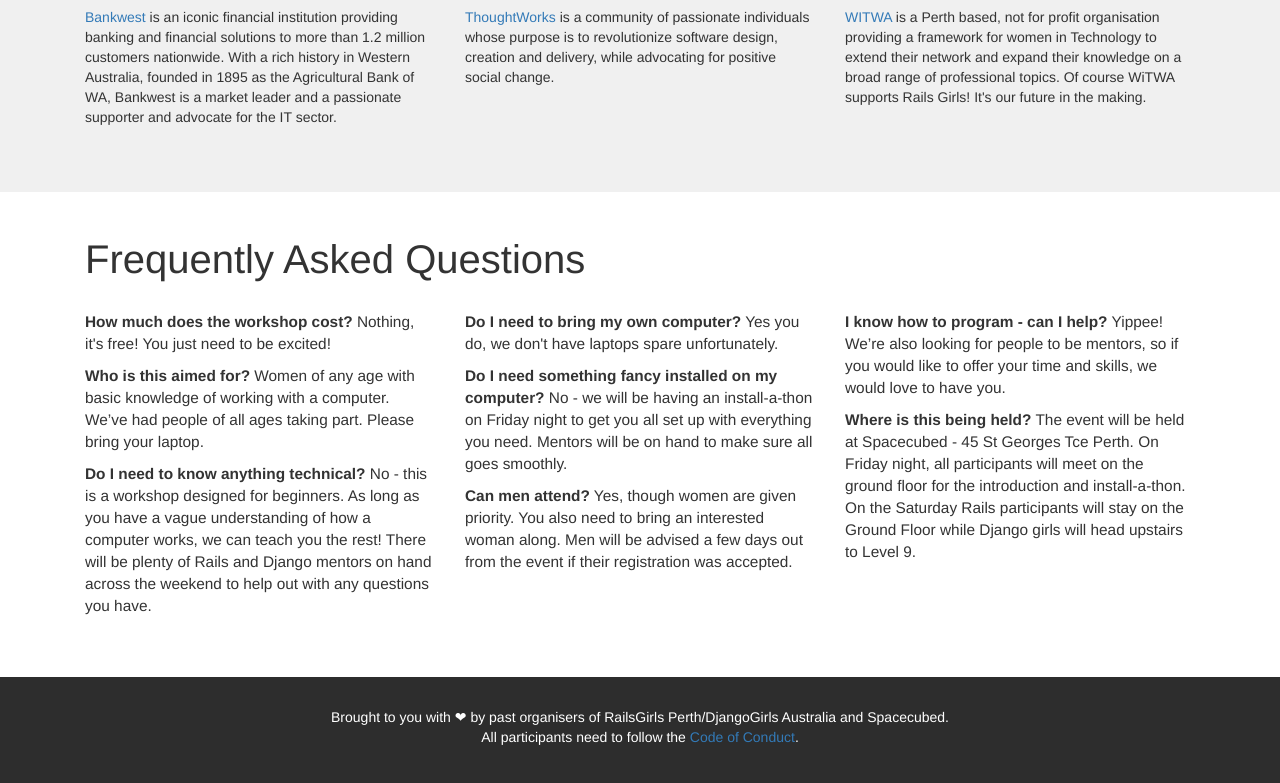
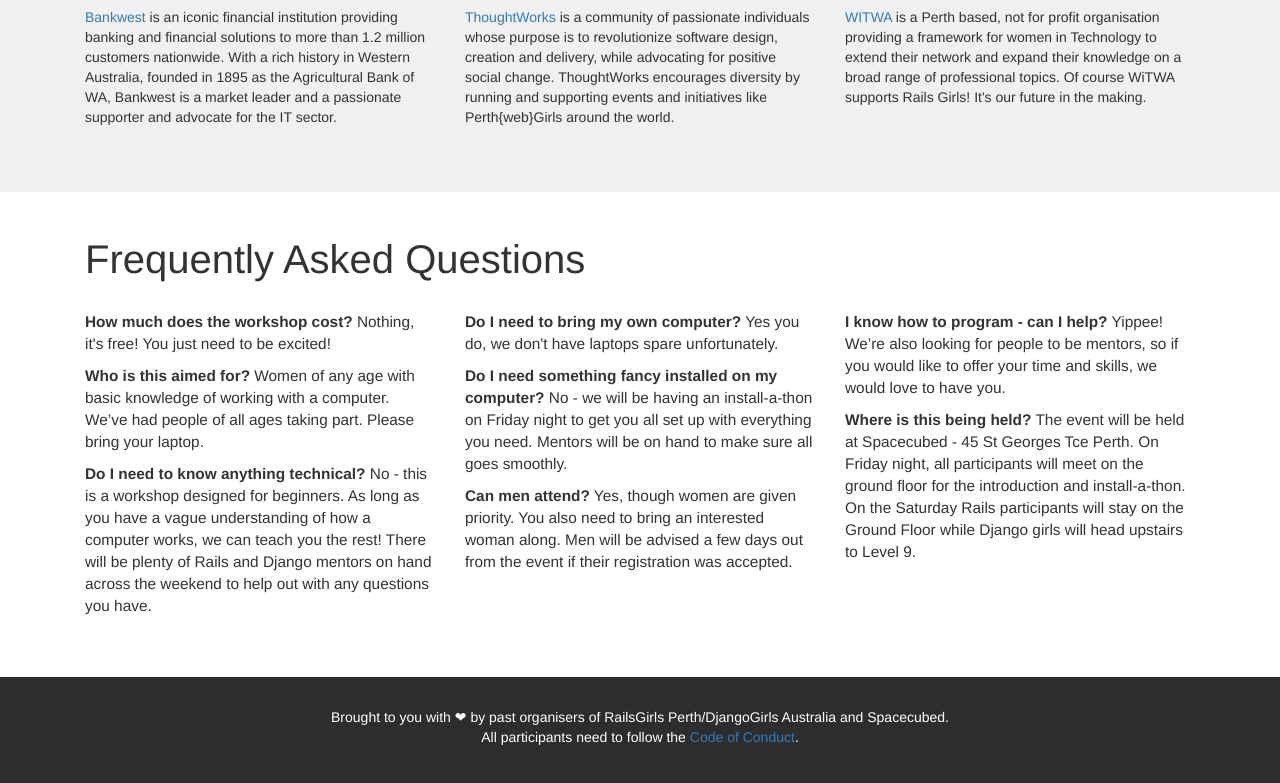
Before and after one commit to elena/perthwebgirlswebsite, a plain HTML site: page index.html in a window 1280 px wide. Shown: the part 1150-1933 px from the top of the page. Drawn offline with nearby package versions, Linux system fonts and the light colour scheme.

Commit message:
Added additional text to the ThoughtWorks description
“ThoughtWorks encourages diversity by running and supporting events and
initiatives like Perth{web}Girls around the world.”

```diff
--- a/index.html
+++ b/index.html
@@ -94,7 +94,7 @@
 
         <div class="col-lg-4">
           <img src="tw-magenta.png" class="img-responsive center-block">
-          <p><a href="http://thoughtworks.com">ThoughtWorks</a> is a community of passionate individuals whose purpose is to revolutionize software design, creation and delivery, while advocating for positive social change.</p>
+          <p><a href="http://thoughtworks.com">ThoughtWorks</a> is a community of passionate individuals whose purpose is to revolutionize software design, creation and delivery, while advocating for positive social change. ThoughtWorks encourages diversity by running and supporting events and initiatives like Perth{web}Girls around the world.</p>
         </div>
 
         <div class="col-lg-4">
```
